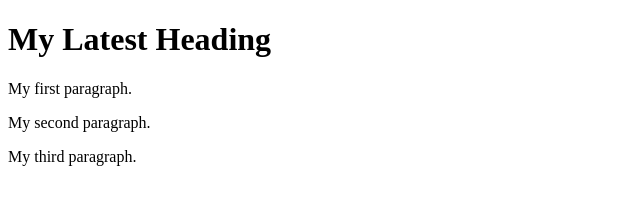
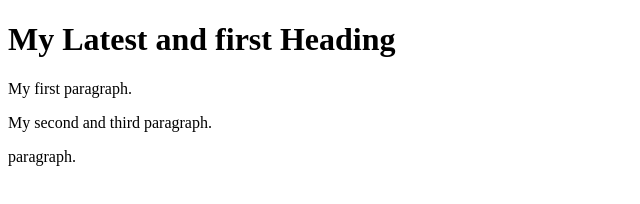
Before and after one commit to santosh-gh/RepoTest, a plain HTML site: page code/index.html in a window 1280 px wide. Shown: the whole page, without its empty margins (0-640 px from the left). Drawn offline with Linux system fonts and the light colour scheme.

Commit message:
new  commit in dev branch

```diff
--- a/code/index.html
+++ b/code/index.html
@@ -1,11 +1,9 @@
 <!DOCTYPE html>
 <html>
 <body>
-
-<h1>My Latest Heading</h1>
+<h1>My Latest and first Heading</h1>
 <p>My first paragraph.</p>
-<p>My second paragraph.</p>
-<p>My third paragraph.</p>
-
+<p>My second and third paragraph.</p>
+<p>paragraph.</p>
 </body>
 </html>
```
